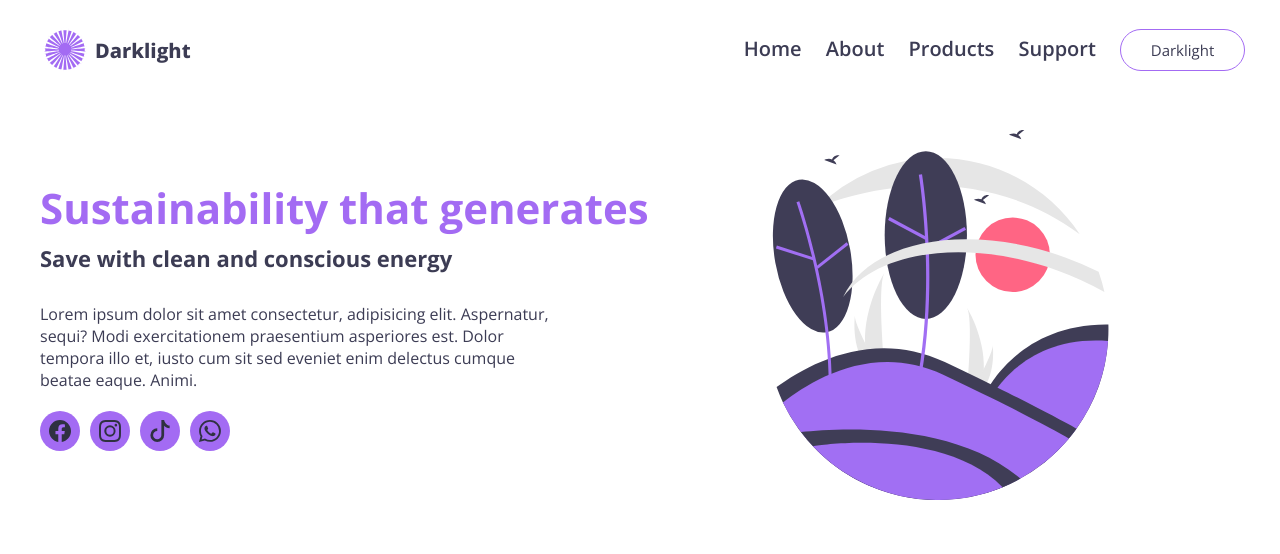
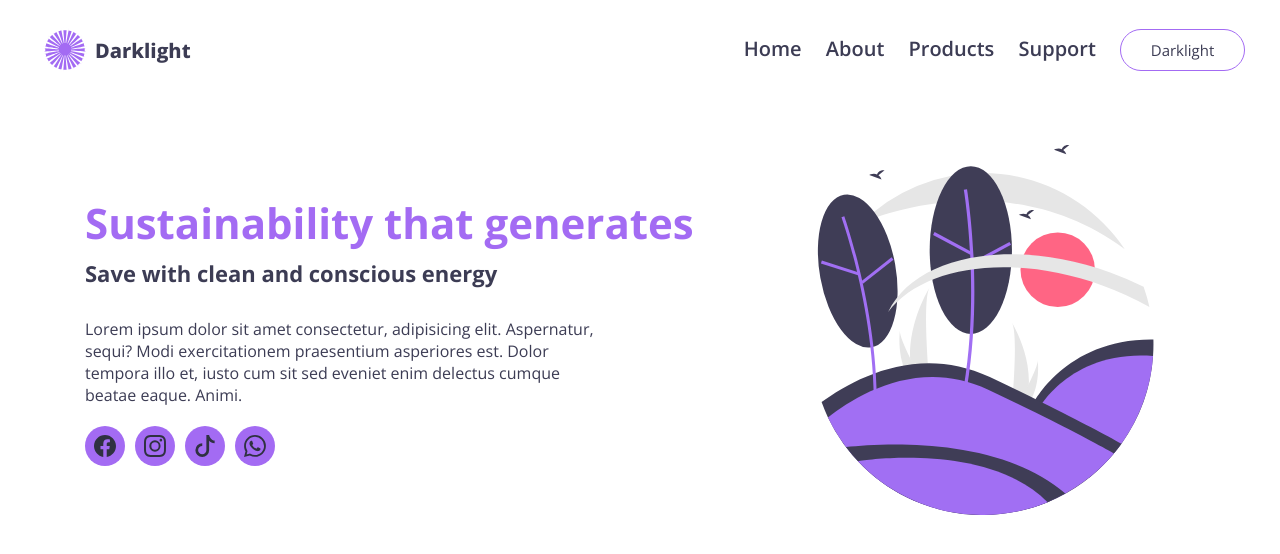
Before and after one commit to VictorBonifac10/darklight-landing-page, a plain HTML site: page index.html in a window 1280 px wide. Drawn offline with nearby package versions, Linux system fonts and the light colour scheme.

Commit message:
Correcao de bugs

```diff
--- a/css/style.css
+++ b/css/style.css
@@ -59,7 +59,7 @@ header{
 main{
     display: flex;
     align-items: center;
-    margin: 30px 30px 10px 30px;
+    margin: 45px 30px 10px 75px;
     padding: 10px;
 }
 
```
